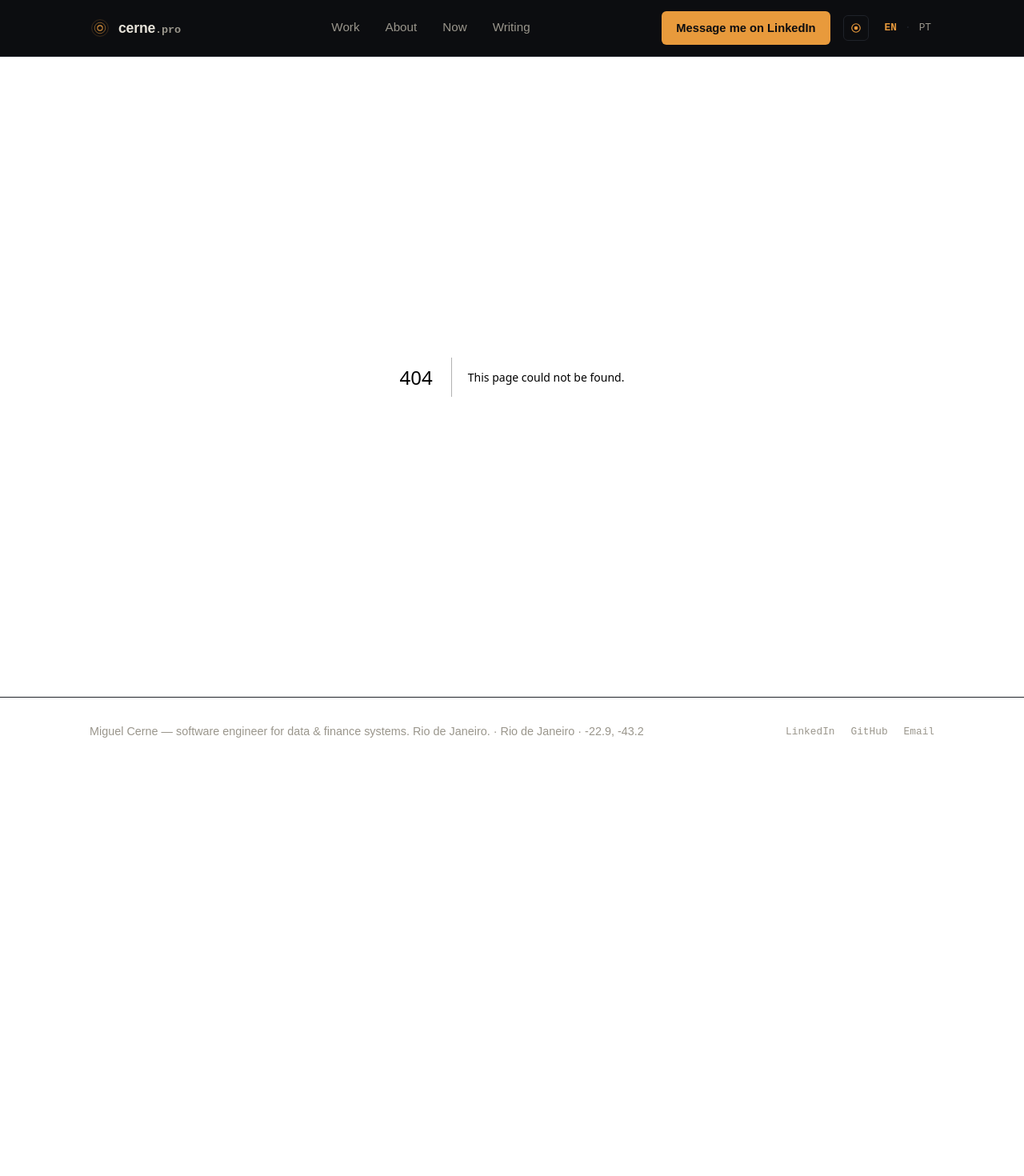
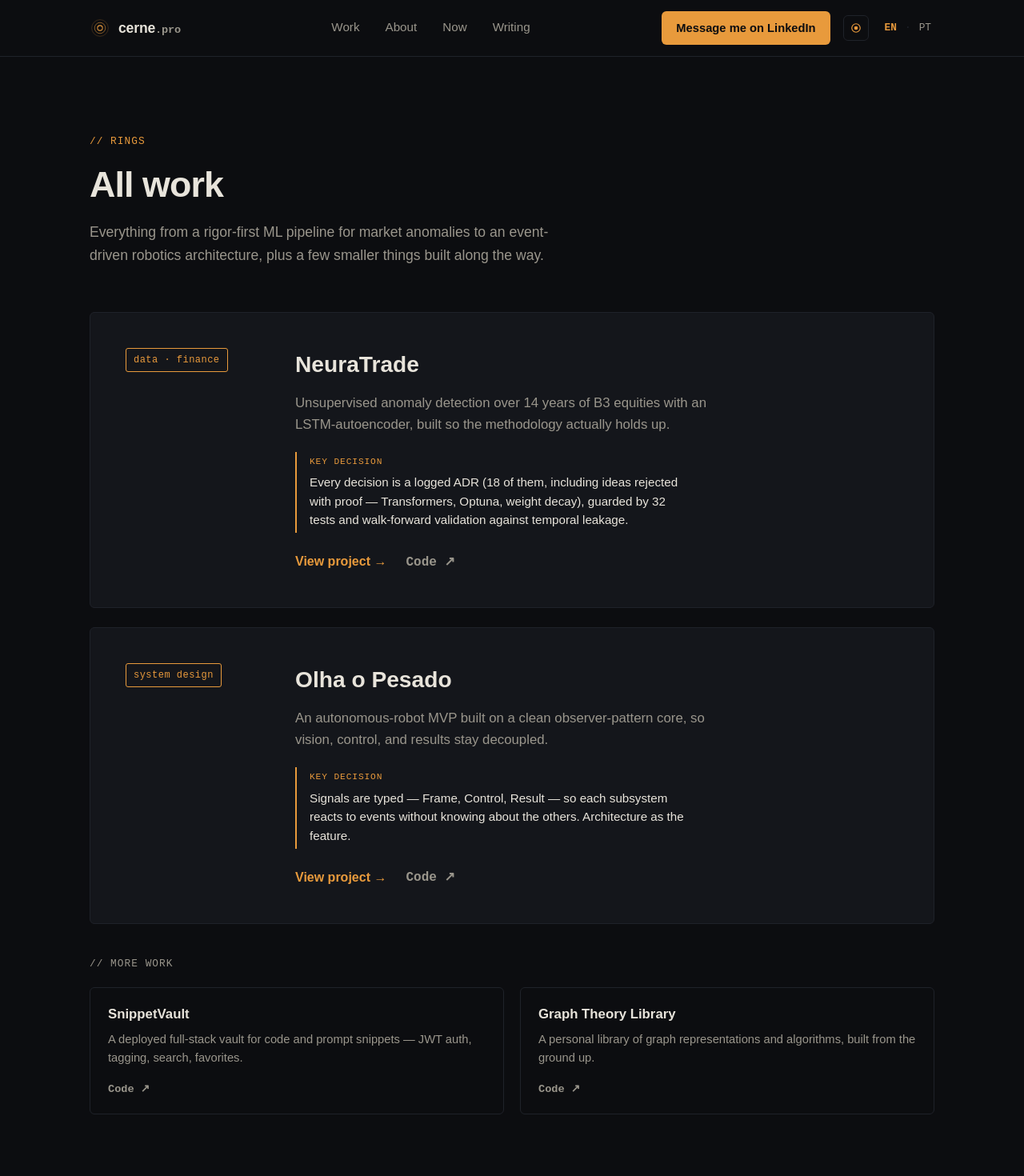
Before and after one commit to Cerne17/portfolio-fullstack, a Next.js app: page /work in a window 1280 px wide. Before the commit this address had no page. Shown: the top 1470 px of the page at 80% size. Before the commit the page ends 958 px from the top, so only its background shows below. Built offline with nearby package versions, Linux system fonts and the light colour scheme; a small style sheet from the web is missing; a web font is replaced by a local one.

Commit message:
feat: add work index and project detail pages

```diff
--- /dev/null
+++ b/app/work/[slug]/page.tsx
@@ -0,0 +1,102 @@
+"use client";
+
+import Link from "next/link";
+import { useParams, notFound } from "next/navigation";
+import { useLanguage } from "@/lib/language-context";
+import { getProjectBySlug } from "@/content/projects";
+import { EyebrowLabel } from "@/components/EyebrowLabel";
+import { Tag } from "@/components/Tag";
+import { Button } from "@/components/Button";
+import { ContactBand } from "@/components/ContactBand";
+import { ui } from "@/lib/dictionary";
+
+export default function ProjectDetailPage() {
+  const params = useParams<{ slug: string }>();
+  const { language: lang } = useLanguage();
+  const project = getProjectBySlug(params.slug);
+
+  if (!project) notFound();
+
+  return (
+    <>
+      <article style={{ maxWidth: 720, margin: "0 auto", padding: "clamp(56px,9vw,96px) clamp(20px,5vw,48px) clamp(40px,6vw,56px)" }}>
+        <Link href="/work" className="cta-tertiary" style={{ fontFamily: "var(--font-mono)", fontSize: "0.85rem", color: "var(--text-muted)", display: "inline-flex", alignItems: "center", gap: 6, marginBottom: 32 }}>
+          {lang === "en" ? "← Work" : "← Projetos"}
+        </Link>
+
+        <div style={{ display: "flex", alignItems: "center", gap: 12, marginBottom: 20, flexWrap: "wrap" }}>
+          <Tag tone="outline">{project.pillarLabel[lang]}</Tag>
+          <span style={{ fontFamily: "var(--font-mono)", fontSize: "0.78rem", color: "var(--text-muted)" }}>
+            {project.year} · {project.role[lang]}
+          </span>
+        </div>
+
+        <h1
+          style={{
+            fontFamily: "var(--font-display)",
+            fontWeight: 700,
+            letterSpacing: "-0.02em",
+            lineHeight: 1.15,
+            fontSize: "clamp(1.9rem,3.4vw,2.6rem)",
+            margin: "0 0 20px",
+            color: "var(--text)",
+          }}
+        >
+          {project.title}
+        </h1>
+
+        <p style={{ fontSize: "1.2rem", lineHeight: 1.6, color: "var(--text-muted)", margin: "0 0 40px", maxWidth: "64ch" }}>
+          {project.thesis[lang]}
+        </p>
+
+        <div style={{ height: 1, background: "var(--surface-2)", marginBottom: 40 }} />
+
+        {project.lede ? (
+          <div style={{ fontSize: "1.08rem", lineHeight: 1.75, color: "var(--text)", maxWidth: "66ch" }}>
+            {project.lede[lang].split("\n\n").map((para, i) => (
+              <p key={i} style={{ margin: "0 0 24px" }}>
+                {para}
+              </p>
+            ))}
+          </div>
+        ) : (
+          <div
+            style={{
+              borderLeft: "2px solid var(--heartwood)",
+              padding: "4px 0 4px 16px",
+              marginBottom: 32,
+            }}
+          >
+            <EyebrowLabel style={{ marginBottom: 6, fontSize: "0.7rem" }}>
+              {lang === "en" ? "key decision" : "decisão-chave"}
+            </EyebrowLabel>
+            <p style={{ fontSize: "1rem", lineHeight: 1.65, color: "var(--text)", margin: 0, maxWidth: "60ch" }}>
+              {project.keyDecision[lang]}
+            </p>
+          </div>
+        )}
+
+        <div style={{ display: "flex", flexWrap: "wrap", gap: 8, margin: "32px 0" }}>
+          {project.stack.map((s) => (
+            <Tag key={s} tone="muted">
+              {s}
+            </Tag>
+          ))}
+        </div>
+
+        <div style={{ display: "flex", gap: 24, alignItems: "center", flexWrap: "wrap" }}>
+          <Button variant="secondary" href={project.repo} target="_blank" rel="noreferrer">
+            {ui.ctaGithub[lang]}
+          </Button>
+          {project.demo && (
+            <Button variant="tertiary" href={project.demo} target="_blank" rel="noreferrer" style={{ color: "var(--heartwood)", fontWeight: 600 }}>
+              {lang === "en" ? "Live demo →" : "Demo ao vivo →"}
+            </Button>
+          )}
+        </div>
+      </article>
+
+      <ContactBand />
+    </>
+  );
+}
--- /dev/null
+++ b/app/work/page.tsx
@@ -0,0 +1,64 @@
+"use client";
+
+import { useLanguage } from "@/lib/language-context";
+import { EyebrowLabel } from "@/components/EyebrowLabel";
+import { ContactBand } from "@/components/ContactBand";
+import { heroProjects, supportingProjects } from "@/content/projects";
+import { ProjectCardHero, ProjectCardSupporting } from "@/components/ProjectCard";
+
+const copy = {
+  eyebrow: { en: "// rings", pt: "// anéis" },
+  heading: { en: "All work", pt: "Todos os projetos" },
+  intro: {
+    en: "Everything from a rigor-first ML pipeline for market anomalies to an event-driven robotics architecture, plus a few smaller things built along the way.",
+    pt: "Do pipeline de ML voltado ao rigor para anomalias de mercado a uma arquitetura de robótica orientada a eventos, além de projetos menores feitos pelo caminho.",
+  },
+  moreLabel: { en: "// more work", pt: "// mais trabalhos" },
+};
+
+export default function WorkPage() {
+  const { language: lang } = useLanguage();
+
+  return (
+    <>
+      <section style={{ maxWidth: "var(--content-max)", margin: "0 auto", padding: "clamp(56px,9vw,96px) clamp(20px,5vw,48px) clamp(40px,6vw,56px)" }}>
+        <EyebrowLabel style={{ marginBottom: 20 }}>{copy.eyebrow[lang]}</EyebrowLabel>
+        <h1
+          style={{
+            fontFamily: "var(--font-display)",
+            fontWeight: 700,
+            letterSpacing: "-0.02em",
+            lineHeight: 1.1,
+            fontSize: "clamp(2rem,3.6vw,2.8rem)",
+            margin: "0 0 20px",
+            color: "var(--text)",
+          }}
+        >
+          {copy.heading[lang]}
+        </h1>
+        <p style={{ fontSize: "1.1rem", lineHeight: 1.65, color: "var(--text-muted)", margin: 0, maxWidth: "60ch" }}>{copy.intro[lang]}</p>
+      </section>
+
+      <section style={{ maxWidth: "var(--content-max)", margin: "0 auto", padding: "0 clamp(20px,5vw,48px) clamp(56px,9vw,96px)" }}>
+        <div style={{ display: "flex", flexDirection: "column", gap: 24 }}>
+          {heroProjects.map((project) => (
+            <ProjectCardHero key={project.slug} project={project} lang={lang} />
+          ))}
+        </div>
+
+        <div style={{ marginTop: 40 }}>
+          <EyebrowLabel color="var(--text-muted)" style={{ marginBottom: 20 }}>
+            {copy.moreLabel[lang]}
+          </EyebrowLabel>
+          <div style={{ display: "flex", flexWrap: "wrap", gap: 20 }}>
+            {supportingProjects.map((project) => (
+              <ProjectCardSupporting key={project.slug} project={project} lang={lang} />
+            ))}
+          </div>
+        </div>
+      </section>
+
+      <ContactBand />
+    </>
+  );
+}
```
